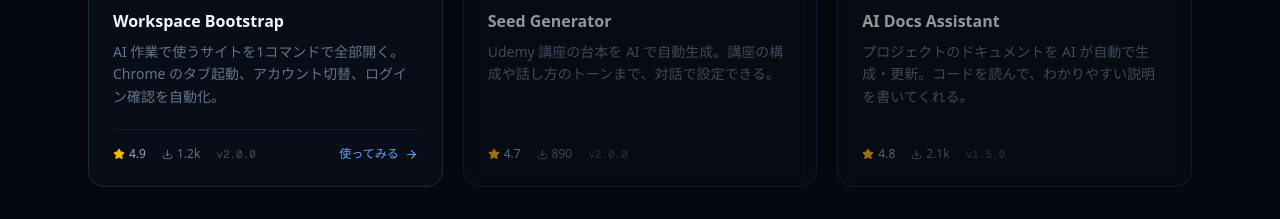
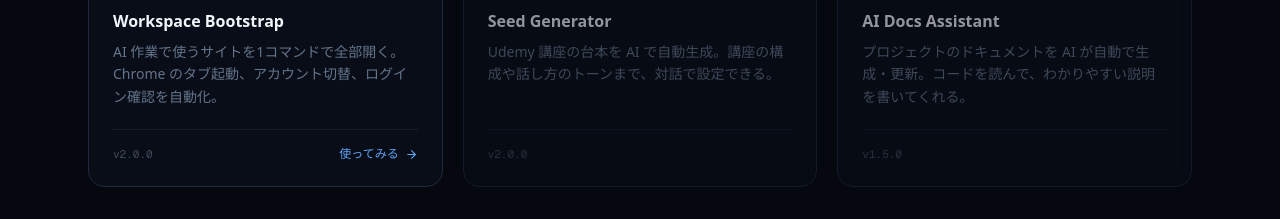
Before and after one commit to nobuyawat/skillport, a Next.js app: page / in a window 1280 px wide. Shown: the part 4420-4639 px from the top of the page. Built offline with nearby package versions, Linux system fonts and the light colour scheme.

Commit message:
Remove placeholder ratings and download counts from skill cards
Early Access phase - no real user data yet, so hiding fake metrics
to maintain credibility.

Co-Authored-By: Claude Opus 4.6 (1M context) <noreply@anthropic.com>

```diff
--- a/src/components/SkillCards.tsx
+++ b/src/components/SkillCards.tsx
@@ -31,8 +31,8 @@ const skills: SkillCard[] = [
     category: "ワークスペース",
     categoryColor: "text-cyan-400 bg-cyan-400/10 border-cyan-400/20",
     icon: <Monitor size={20} />,
-    rating: 4.9,
-    downloads: "1.2k",
+    rating: 0,
+    downloads: "",
     version: "v2.0.0",
     badge: "第1弾",
     priceBadge: "無料公開中",
@@ -46,8 +46,8 @@ const skills: SkillCard[] = [
     category: "コンテンツ",
     categoryColor: "text-violet-400 bg-violet-400/10 border-violet-400/20",
     icon: <FileText size={20} />,
-    rating: 4.7,
-    downloads: "890",
+    rating: 0,
+    downloads: "",
     version: "v2.0.0",
     priceBadge: "準備中",
     available: false,
@@ -59,8 +59,8 @@ const skills: SkillCard[] = [
     category: "生産性",
     categoryColor: "text-emerald-400 bg-emerald-400/10 border-emerald-400/20",
     icon: <BookOpen size={20} />,
-    rating: 4.8,
-    downloads: "2.1k",
+    rating: 0,
+    downloads: "",
     version: "v1.5.0",
     priceBadge: "準備中",
     available: false,
@@ -165,11 +165,13 @@ export default function SkillCards() {
                 <div className="mt-5 border-t border-surface-border/60 pt-4">
                   <div className="flex items-center justify-between">
                     <div className="flex items-center gap-4">
-                      <StarRating rating={skill.rating} />
+                      {skill.rating > 0 && <StarRating rating={skill.rating} />}
+                      {skill.downloads && (
                         <div className="flex items-center gap-1 text-xs text-text-tertiary">
                           <Download size={11} />
                           <span>{skill.downloads}</span>
                         </div>
+                      )}
                       <span className="text-[11px] text-text-tertiary/60 font-mono">
                         {skill.version}
                       </span>
@@ -185,11 +187,13 @@ export default function SkillCards() {
                 </div>
               ) : (
                 <div className="mt-5 flex items-center gap-4 border-t border-surface-border/60 pt-4">
-                  <StarRating rating={skill.rating} />
+                  {skill.rating > 0 && <StarRating rating={skill.rating} />}
+                  {skill.downloads && (
                     <div className="flex items-center gap-1 text-xs text-text-tertiary">
                       <Download size={11} />
                       <span>{skill.downloads}</span>
                     </div>
+                  )}
                   <span className="text-[11px] text-text-tertiary/60 font-mono">
                     {skill.version}
                   </span>
```
Lines whose indentation alone changed are shown as unchanged.
